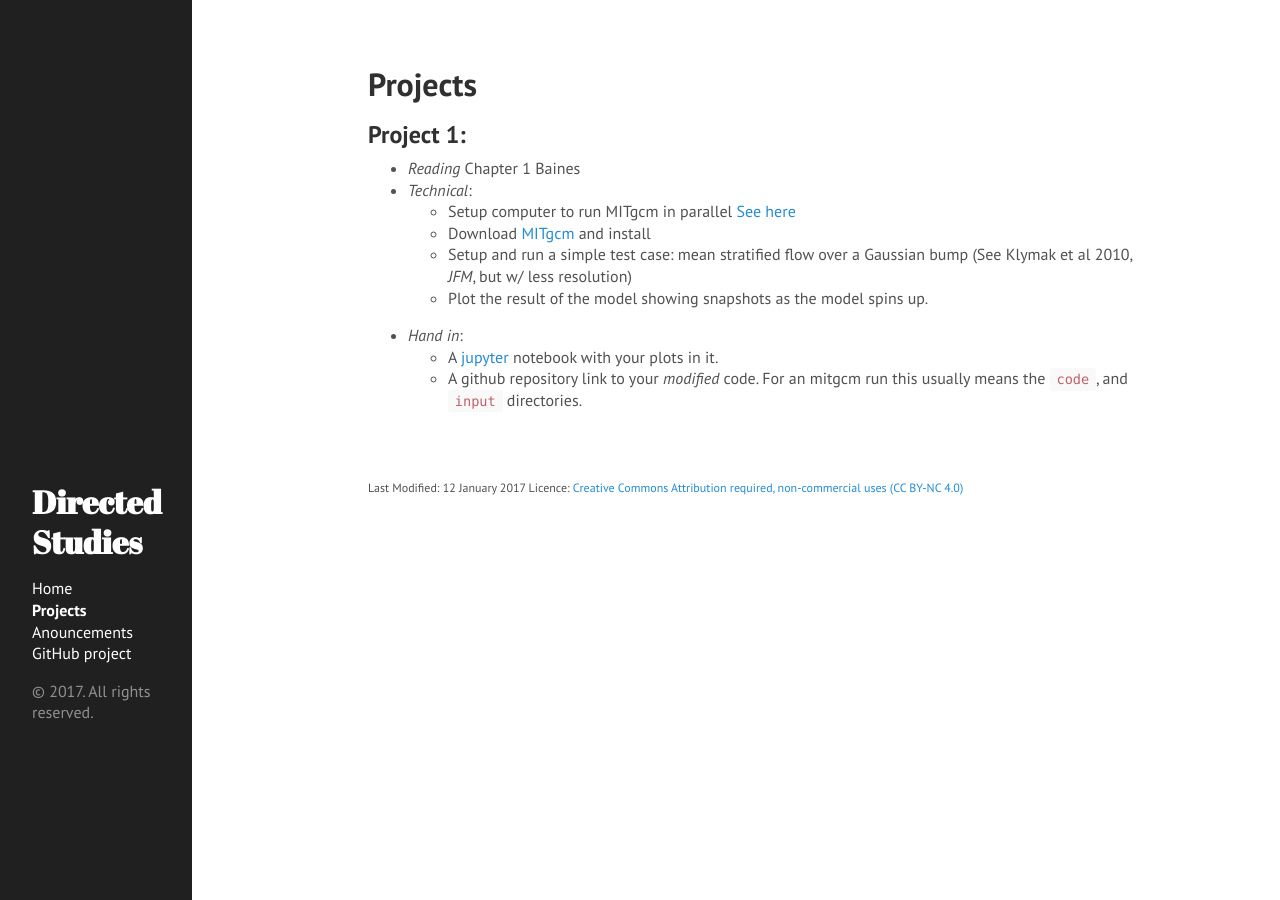
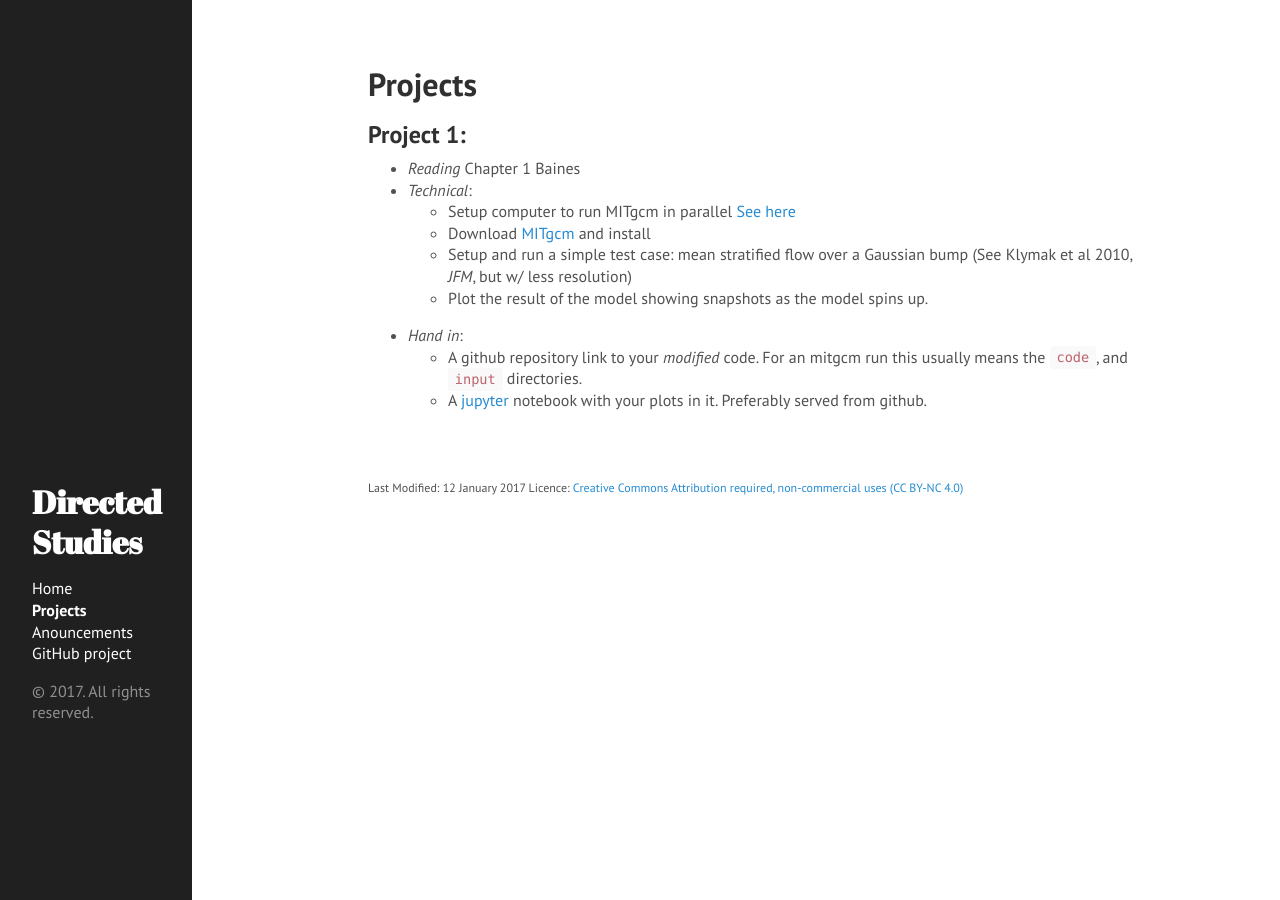
Before and after one commit to jklymak/DirStu17, a Jekyll site: the page built from docs/Projects/index.md, in a window 1280 px wide. Built offline with Jekyll 4.4.1, drawn with Linux system fonts in a browser that asks for light colours.

Commit message:
Working Version

```diff
--- a/docs/Projects/index.md
+++ b/docs/Projects/index.md
@@ -12,5 +12,5 @@ title: Projects
       - Setup and run a simple test case: mean stratified flow over a Gaussian bump (See Klymak et al 2010, *JFM*, but w/ less resolution)
       - Plot the result of the model showing snapshots as the model spins up.
    - *Hand in*:
-      - A [jupyter](http://jupyter.org) notebook with your plots in it.
       - A github repository link to your *modified* code.  For an mitgcm run this usually means the `code`, and `input` directories.
+      - A [jupyter](http://jupyter.org) notebook with your plots in it.  Preferably served from github.
```
